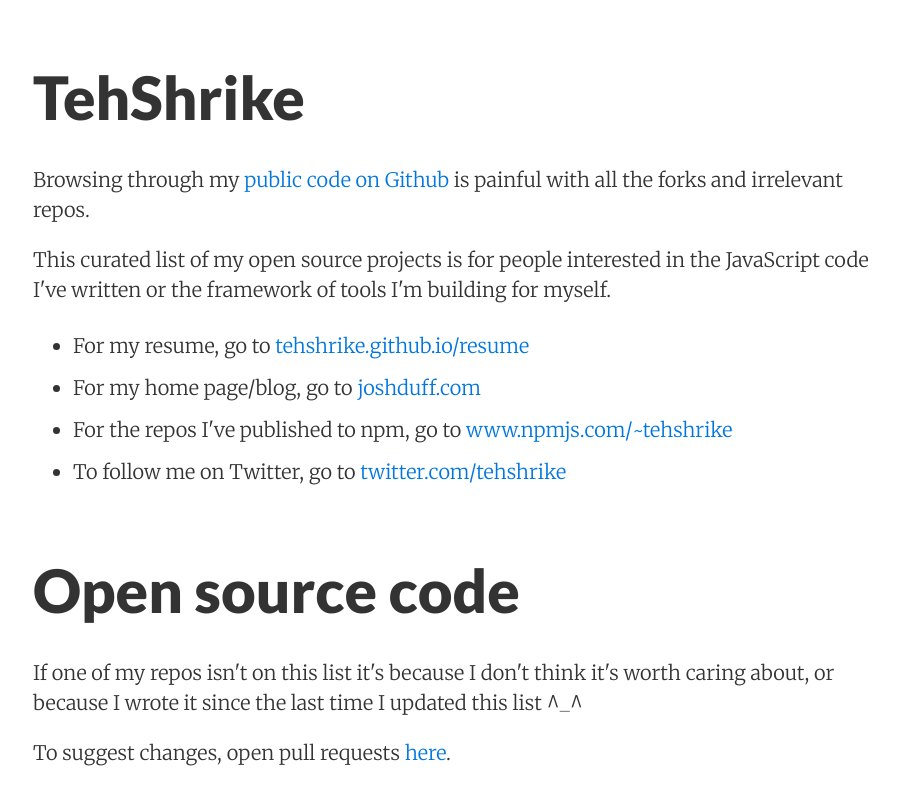
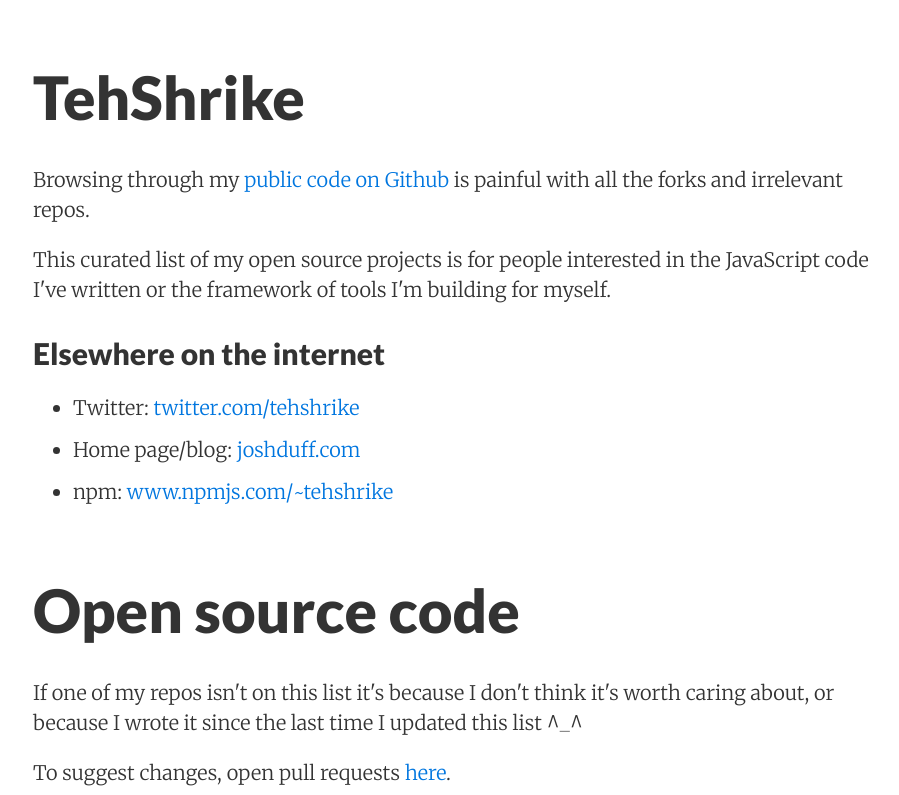
Before and after one commit to TehShrike/tehshrike.github.io, a website: page index.html in a window 1280 px wide. Shown: the top 795 px of the page, without its empty margins (195-1094 px from the left). Drawn offline with Linux system fonts and the light colour scheme.

Commit message:
Simplify links

```diff
--- a/index.html
+++ b/index.html
@@ -11,11 +11,11 @@
 			<h1>TehShrike</h1>
 <p>Browsing through my <a href="https://github.com/TehShrike?tab=repositories">public code on Github</a> is painful with all the forks and irrelevant repos.</p>
 <p>This curated list of my open source projects is for people interested in the JavaScript code I've written or the framework of tools I'm building for myself.</p>
+<h2>Elsewhere on the internet</h2>
 <ul>
-<li>For my resume, go to <a href="https://tehshrike.github.io/resume">tehshrike.github.io/resume</a></li>
-<li>For my home page/blog, go to <a href="http://joshduff.com/">joshduff.com</a></li>
-<li>For the repos I've published to npm, go to <a href="https://www.npmjs.com/~tehshrike">www.npmjs.com/~tehshrike</a></li>
-<li>To follow me on Twitter, go to <a href="https://twitter.com/tehshrike">twitter.com/tehshrike</a></li>
+<li>Twitter: <a href="https://twitter.com/tehshrike">twitter.com/tehshrike</a></li>
+<li>Home page/blog: <a href="http://joshduff.com/">joshduff.com</a></li>
+<li>npm: <a href="https://www.npmjs.com/~tehshrike">www.npmjs.com/~tehshrike</a></li>
 </ul>
 <h1>Open source code</h1>
 <p>If one of my repos isn't on this list it's because I don't think it's worth caring about, or because I wrote it since the last time I updated this list ^_^</p>
```
Also changed, not shown: index.md (+5 -4 lines).
